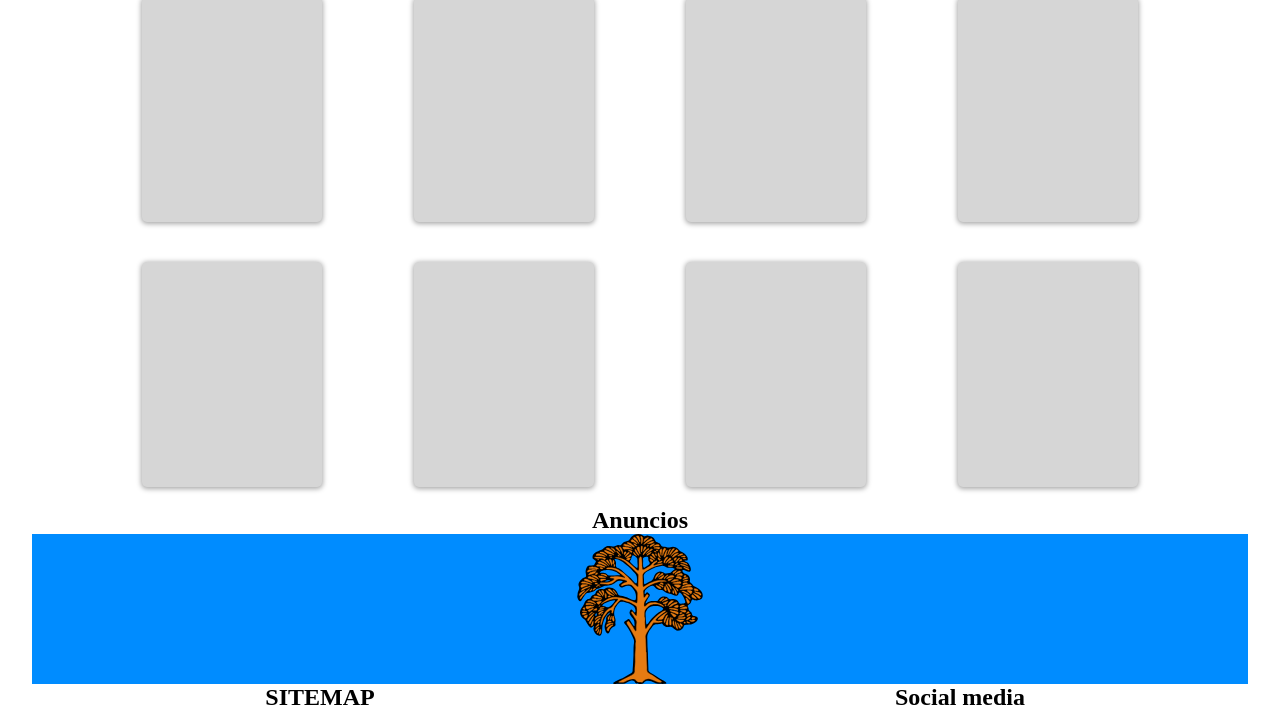
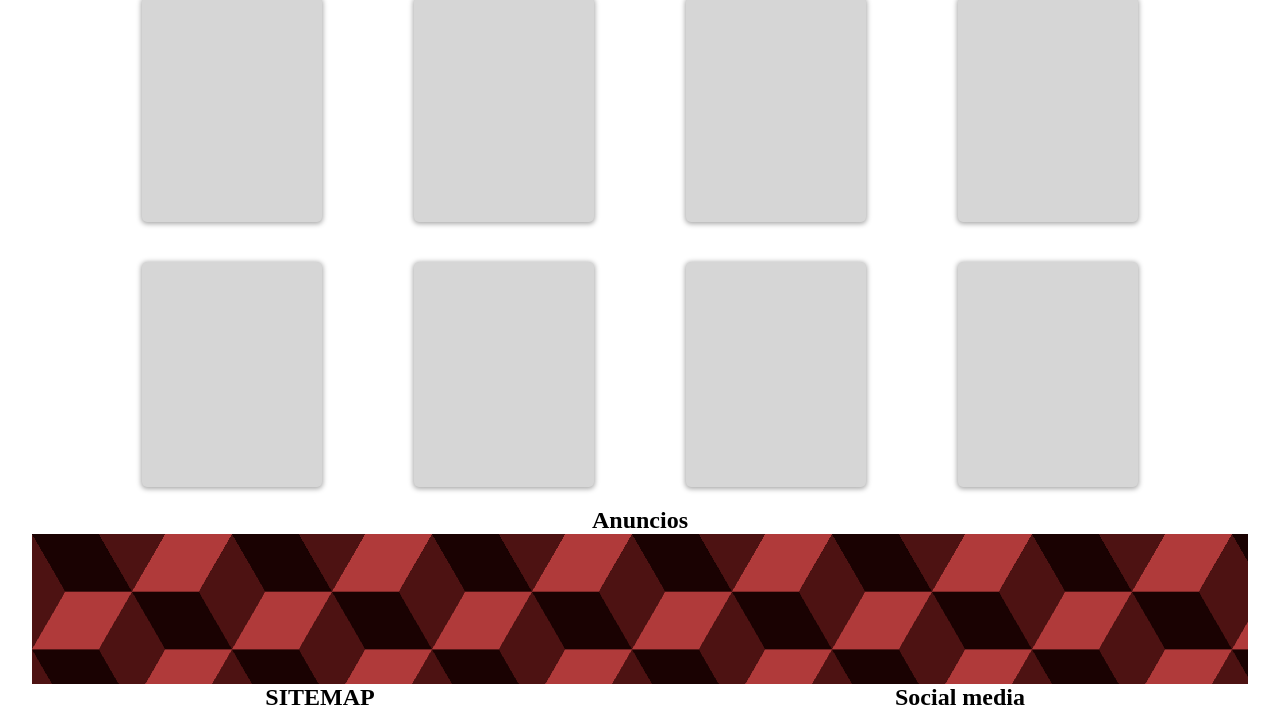
Before and after one commit to Abdl-kerim/tienda-responsive-abdl-kerim.github.io, a plain HTML site: page index.html in a window 1280 px wide. Shown: the part 1340-2048 px from the top of the page. Drawn offline with Linux system fonts and the light colour scheme.

Commit message:
Update style.css

```diff
--- a/style/style.css
+++ b/style/style.css
@@ -189,13 +189,16 @@ h1 {text-align: center;}
     width: 100%;
 }
 #anuncio_lat_derecho {
+  --tamanyo: 200px;
+  --color_ptrn15_2a_: #b03a3a;
+  --color_ptrn15_2b_: #1a0202;
+  --color_ptrn15_2c_: #4d1212;
     width: 95%;
     height: 150px;
     background-color: rgb(0, 140, 255);
-    background-image: url(../assets/imgs/arbol.svg);
-    background-position: center;
-    background-repeat: no-repeat;
-    background-size: 100% 100%;
+    background: repeating-conic-gradient(from 30deg,transparent 0 120deg,var(--color_ptrn15_2c_) 0 180deg)calc(0.5 * var(--tamanyo)) calc(0.5 * var(--tamanyo) * 0.577),repeating-conic-gradient(from 30deg,var(--color_ptrn15_2a_) 0 60deg,var(--color_ptrn15_2b_) 0 120deg,var(--color_ptrn15_2c_) 0 180deg);
+    background-repeat: repeat;
+    background-size: var(--tamanyo) calc(var(--tamanyo) * 0.577);
 }
 
 
```
